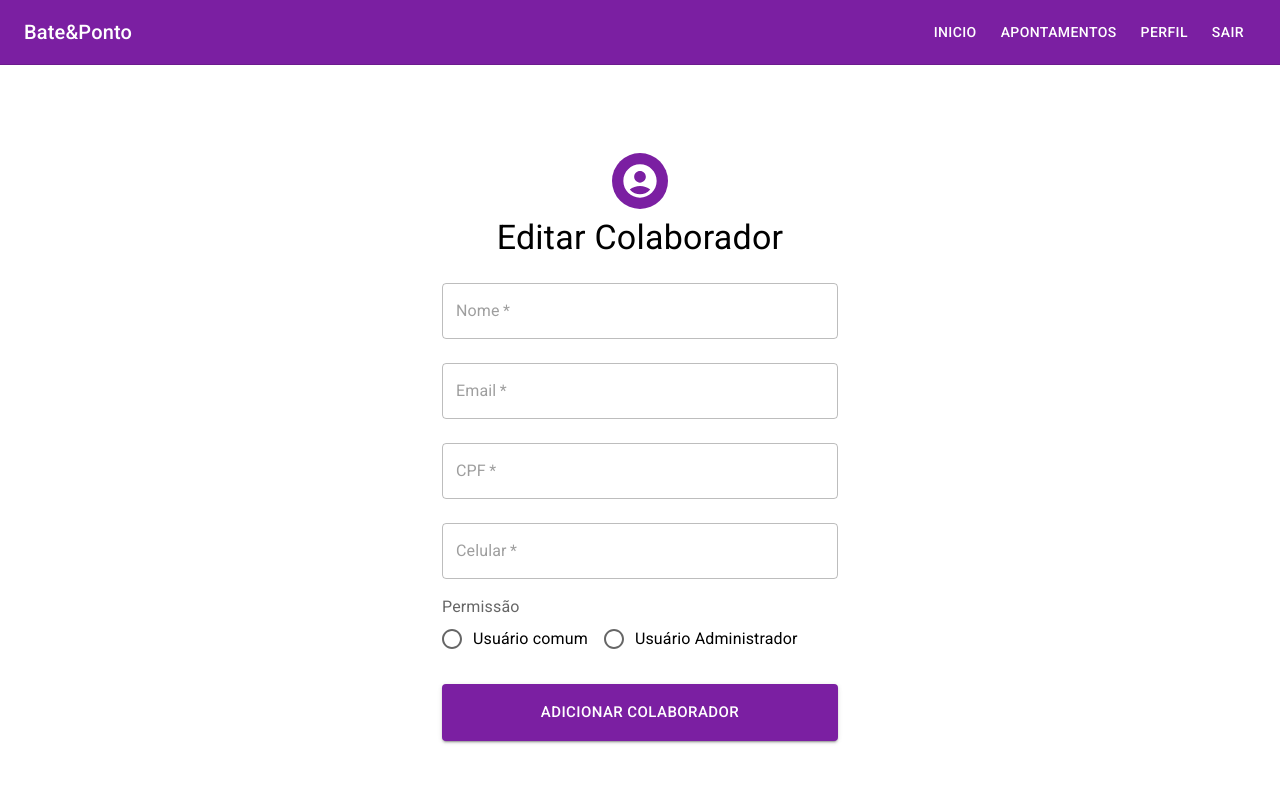
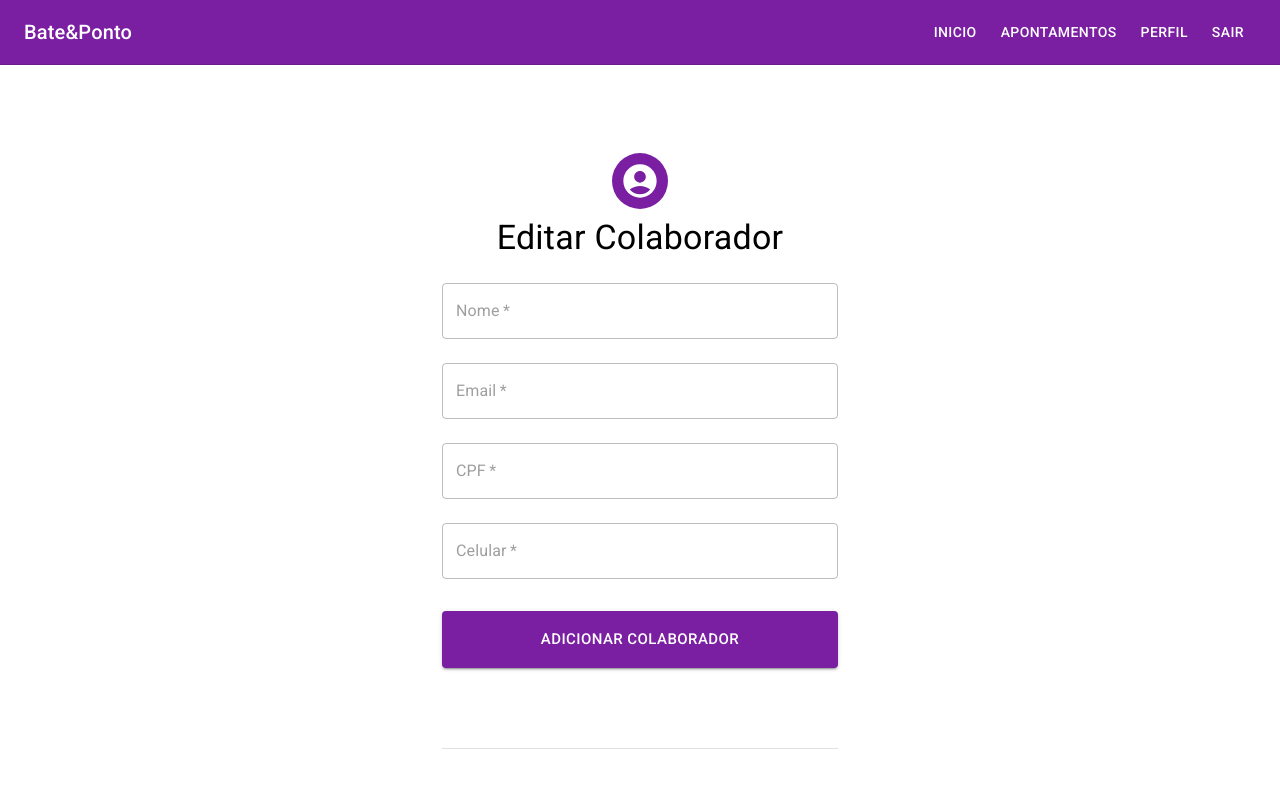
Before and after one commit to LuizeraDev/bate-ponto, a React (Create React App) app: page /user/edit in a window 1280 px wide. Shown: the top 800 px of the page. Built offline with nearby package versions, Linux system fonts and the light colour scheme; no server answers.

Commit message:
fix: request of UserEdit

```diff
--- a/src/pages/UserEdit.jsx
+++ b/src/pages/UserEdit.jsx
@@ -5,7 +5,7 @@ import Navbar from '../components/Navbar';
 import axios from 'axios';
 import Swal from 'sweetalert2';
 import { useLocation, useNavigate } from 'react-router-dom';
-import { useState } from 'react';
+import { useState, useEffect } from 'react';
 
 function UserEdit() {
     const { state } = useLocation();
@@ -16,6 +16,7 @@ function UserEdit() {
     const [email, setEmail] = useState('');
     const [cpf, setCpf] = useState('');
     const [cellphone, setCellphone] = useState('');
+    const [permission, setPermission] = useState();
 
     const handleSubmit = (event) => {
         const userToken = localStorage.getItem('token');
@@ -62,11 +63,14 @@ function UserEdit() {
         setEmail(response.data.user.email);
         setCpf(response.data.user.cpf);
         setCellphone(response.data.user.cellphone);
+        setPermission(response.data.user.isAdmin);
 
         return response.data.user;
     }
 
-    getUsers();
+    useEffect(() => {
+        getUsers();
+    }, [])
 
     return (
         <Box>
@@ -129,17 +133,21 @@ function UserEdit() {
                             name="cellphone"
                             value={cellphone}
                         />
+                        { permission !== undefined ?
                         <FormControl sx={{ mt: 1 }}>
                             <FormLabel>Permissão</FormLabel>
                             <RadioGroup
                                 row
                                 aria-labelledby="radio-button"
                                 name="isAdmin"
+                                defaultValue={permission}
                             >
                                 <FormControlLabel value="false" control={<Radio />} label="Usuário comum" />
                                 <FormControlLabel value="true" control={<Radio />} label="Usuário Administrador" />
                             </RadioGroup>
                         </FormControl>
+                        : <></>
+                        }
                         <Button
                             type="submit"
                             fullWidth
```
